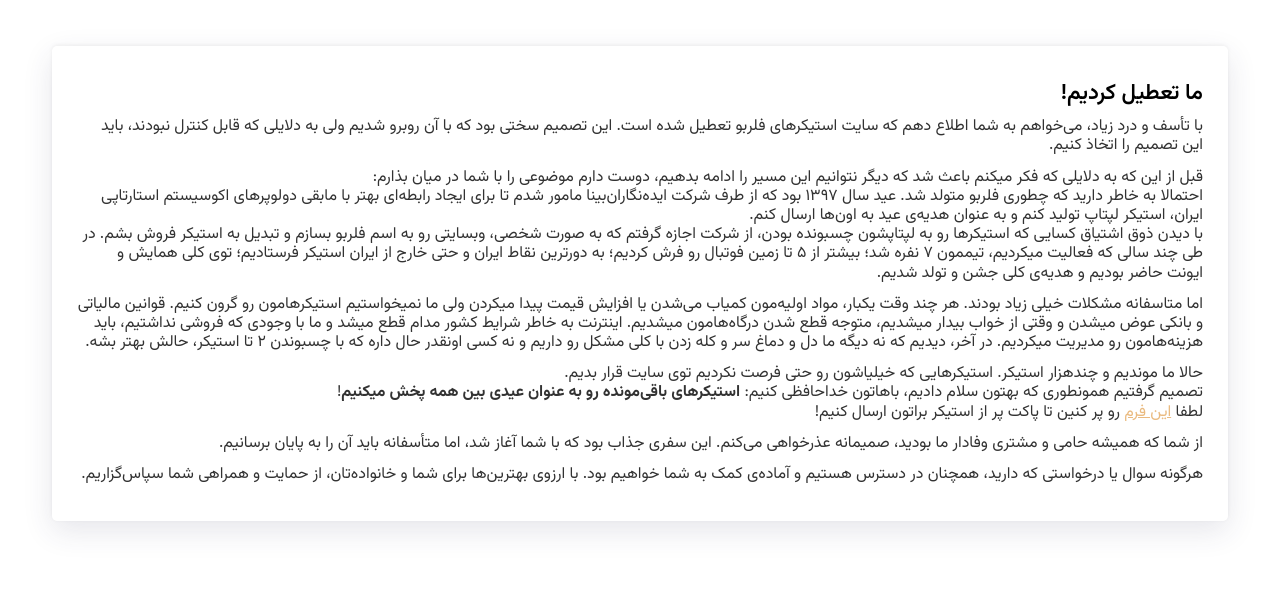
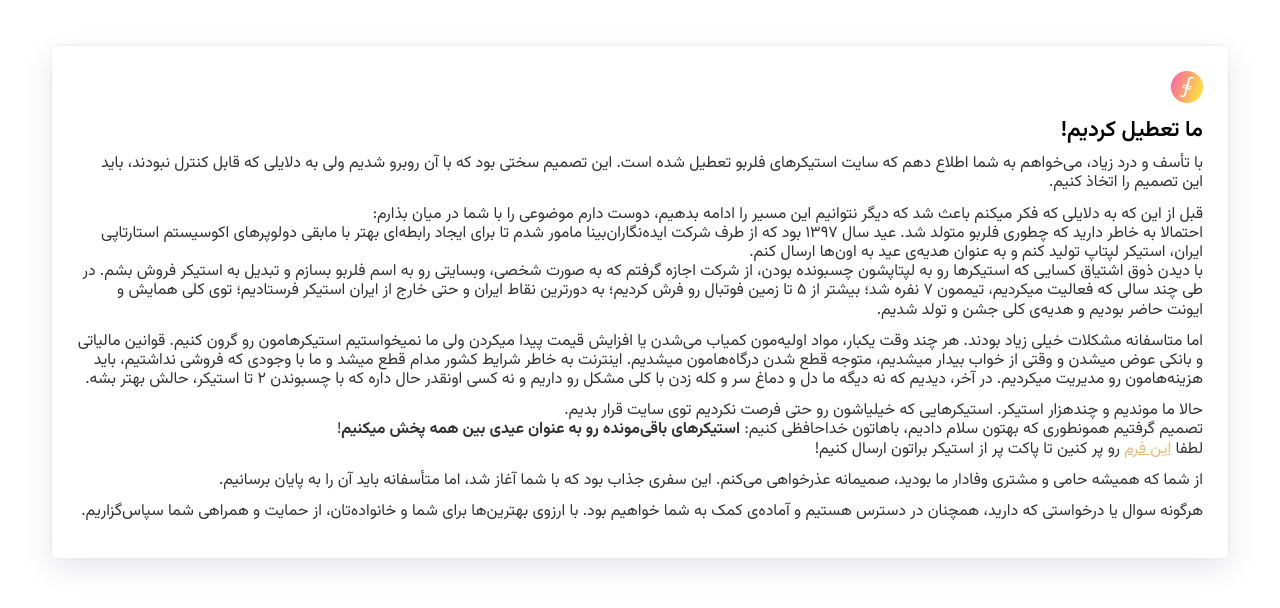
Before and after one commit to Flerbo/going-out-with-a-bang, a plain HTML site: page index.html in a window 1280 px wide. Shown: the part 100-708 px from the top of the page. Drawn offline with nearby package versions, Linux system fonts and the light colour scheme.

Commit message:
added logo

```diff
--- a/index.html
+++ b/index.html
@@ -71,6 +71,7 @@
     </header>
     <article class="container">
         <div class="box">
+            <img src="./favicon-32x32.png" alt="Flerbo Stickers">
             <h1>ما تعطیل کردیم!</h1>
             <p>
                 با تأسف و درد زیاد، می‌خواهم به شما اطلاع دهم که سایت استیکرهای فلربو تعطیل شده است. این تصمیم سختی بود که با آن روبرو شدیم ولی به دلایلی که قابل کنترل نبودند، باید این تصمیم را اتخاذ کنیم.
```
